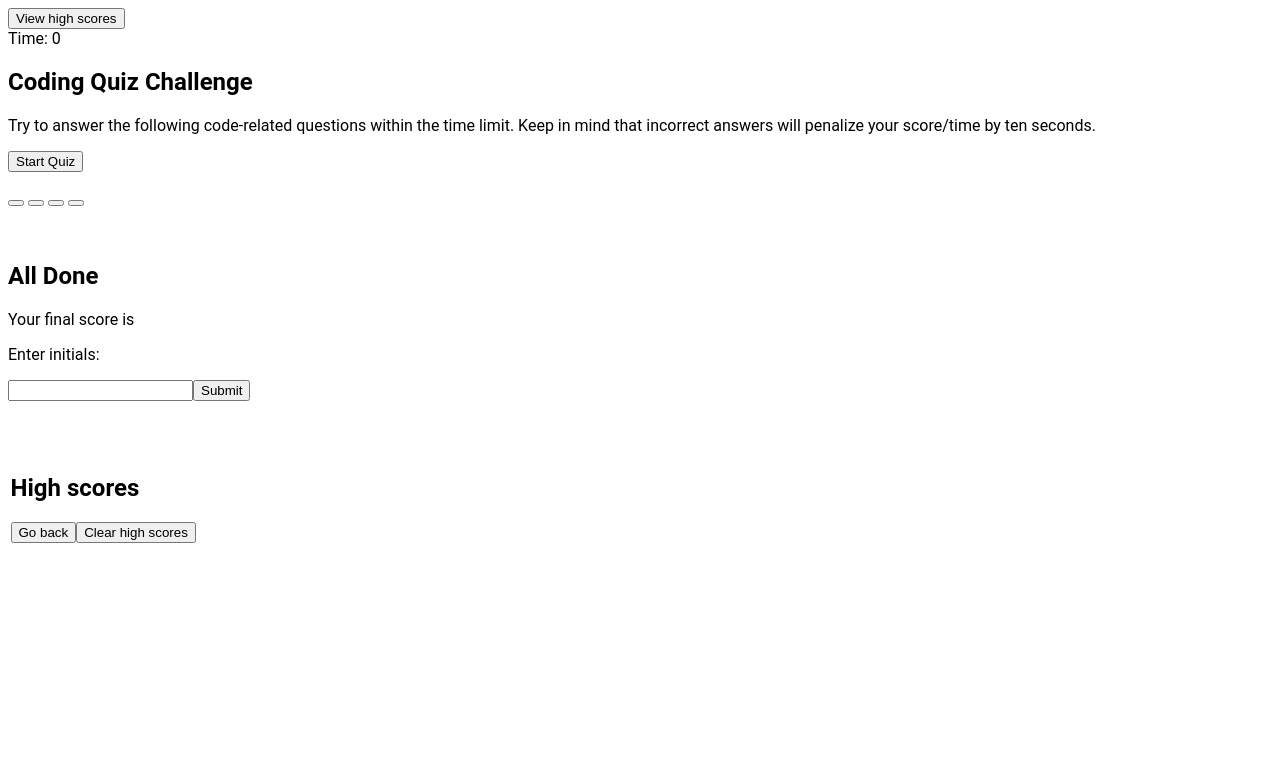
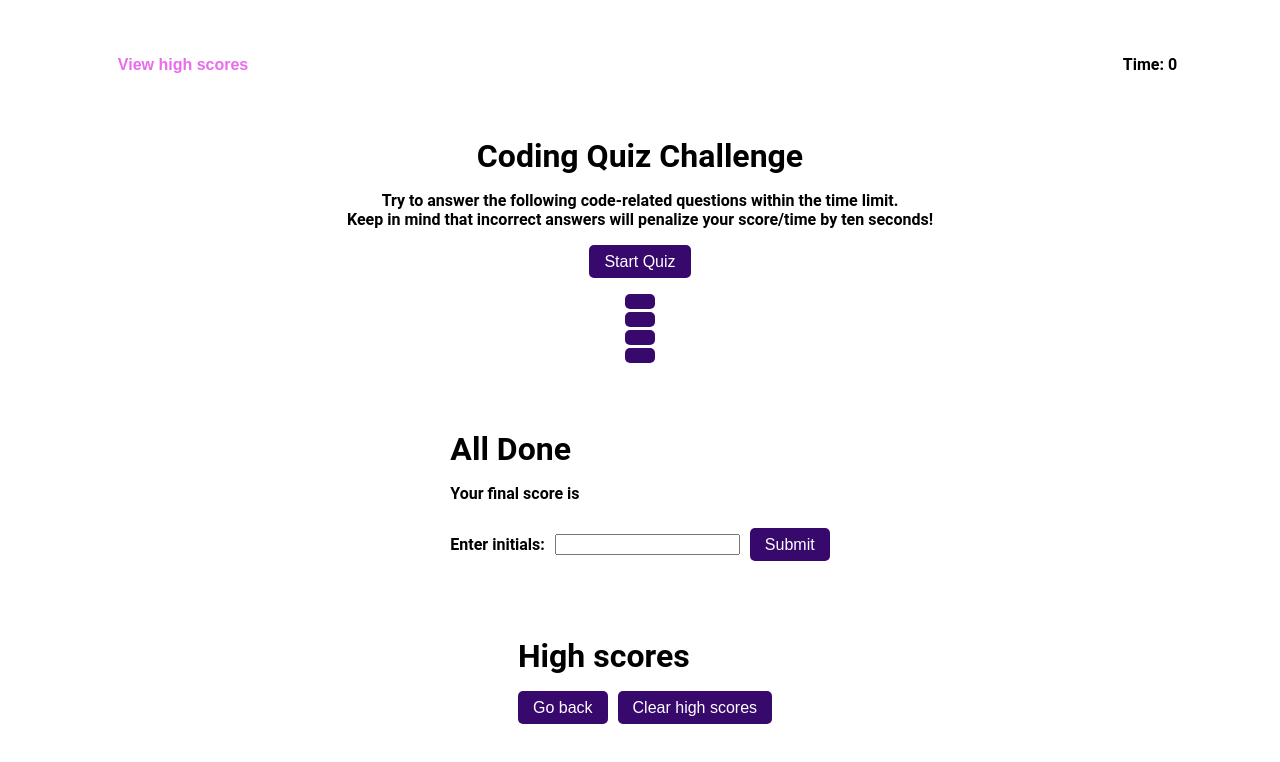
Before and after one commit to GRech17/week-4-code-quiz, a plain HTML site: page index.html in a window 1280 px wide. Drawn offline with Linux system fonts and the light colour scheme.

Commit message:
styling done

```diff
--- a/assets/style.css
+++ b/assets/style.css
@@ -3,14 +3,98 @@ html, body {
     height: 100%;
 }
 
-#score\time {
-   max-width: 90%;
-   display: flex;
-   justify-content: space-between;
-   padding: 20px 30px;
+:root {
+    --primary-color:rgb(56, 9, 109);
+    --secondary-color: rgb(232, 108, 236);
 }
 
-#highScores {
-    padding: 2.5px;
+h1 {
+    font-size: 2em;
+    margin: 0.5em 0;
+}
+
+#score-time-wrapper {
+    max-width: 85%;
+    margin: 0 auto;
+    display: flex;
+    align-items: center;
+    justify-content: space-between;
+    padding: 40px 2px;
+}
+
+#HScore {
+    color:var(--secondary-color);
+    border: none;
+    background: none;
+    font-size: 100%;
     font-weight: bold;
 }
+
+#timer {
+    font-weight: bold;
+    font-size: 100%;
+}
+
+#quizPosition{
+    display: flex;
+    flex-direction: column;
+    justify-content: center;
+}
+
+section {
+    max-width: 50%;
+    margin: 0 auto;
+}
+
+
+#intro {
+    text-align: center;
+    font-weight: bold;
+}
+
+button {
+    background-color: var(--primary-color);
+    color: white;
+    padding: 7.5px 15px;
+    border: none;
+    border-radius: 5px;
+    cursor: pointer;
+    font-size: 100%;
+}
+
+/* .hide {
+    display: none;
+} */
+
+#quizContent button{
+    background-color: var(--primary-color);
+    color: white;
+    border-radius: 5px;
+    padding: 7.5px 15px;
+    margin: 3px 0;
+    cursor: pointer;
+    display: block;
+    width: 100%;
+    text-align: left;
+}
+
+#finished #records {
+    display: flex;
+    align-items: center;
+}
+
+#finished #records input, #finished #records button {
+    margin-left: 10px;
+}
+
+#finished p {
+    font-weight: bold;
+}
+
+#highScores h1 {
+    margin-left: 10px;
+}
+
+#highScores button {
+    margin-left: 10px;
+}
--- a/index.html
+++ b/index.html
@@ -10,19 +10,17 @@
 </head>
 
 <body>
-<header id="score\time-wrapper">
-    <div id="score\time">
-        <button id="HScore" href="">View high scores</button>
-        <div id="timer">Time: <span id="time">0</span></div>
-    </div>
+<header id="score-time-wrapper">
+    <button id="HScore" href="">View high scores</button>
+    <div id="timer">Time: <span id="time">0</span></div>
 </header>
 
 
 <main id="quizPosition">
     <section id="intro">
         <h1>Coding Quiz Challenge</h1>
-        <p>Try to answer the following code-related questions within the time limit.
-                Keep in mind that incorrect answers will penalize your score/time by ten seconds.
+        <p>Try to answer the following code-related questions within the time limit. <br>
+            Keep in mind that incorrect answers will penalize your score/time by ten seconds!
         </p>
         <button>Start Quiz</button>
     </section>
```
